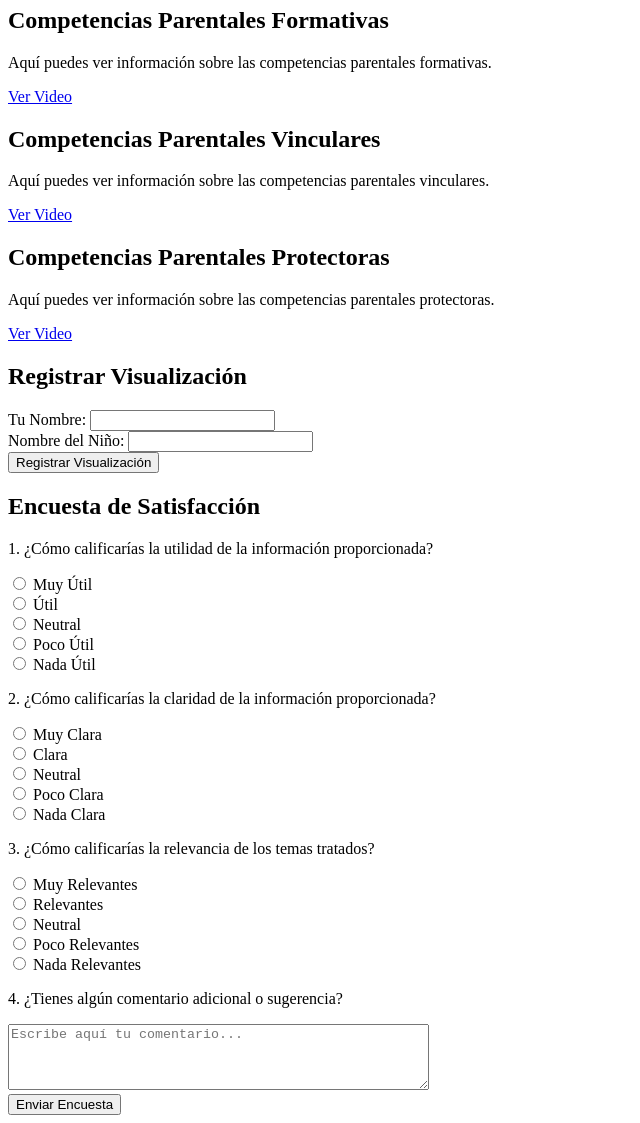
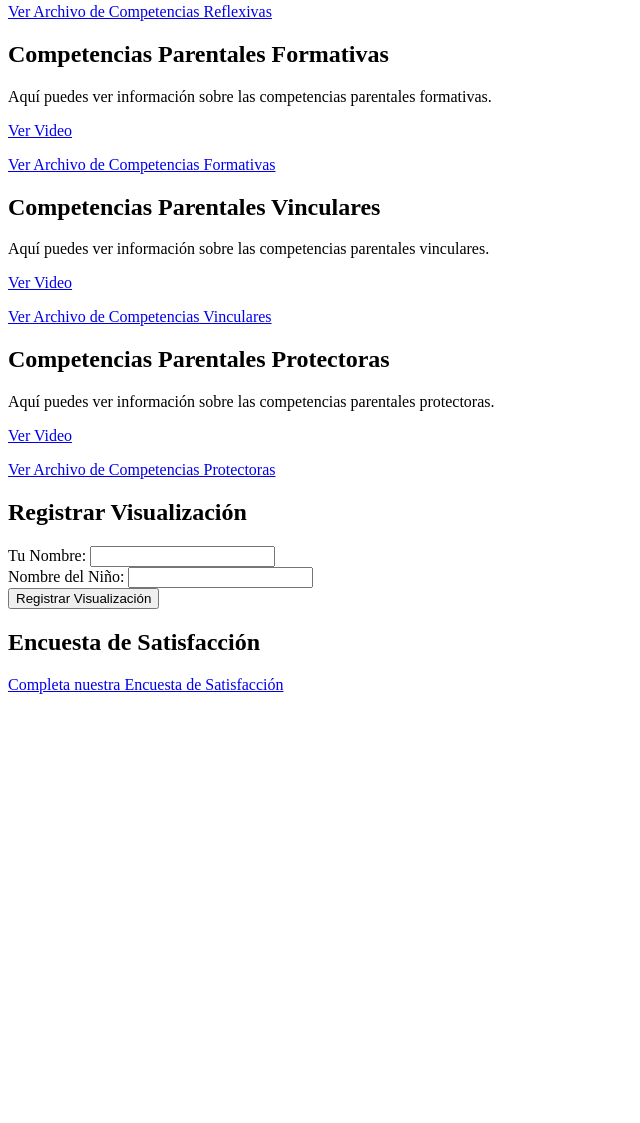
Before and after one commit to Yulisa-AM/competencias-parentales, a plain HTML site: page index.html in a window 1280 px wide. Shown: the part 192-1315 px from the top of the page, without its empty margins (0-640 px from the left). After the commit the page ends 902 px from the top, so only its background shows below. Drawn offline with Linux system fonts and the light colour scheme.

Commit message:
Add files via upload

```diff
--- a/index.html
+++ b/index.html
@@ -12,21 +12,25 @@
     <h2>Competencias Parentales Reflexivas</h2>
     <p>Aquí puedes ver información sobre las competencias parentales reflexivas.</p>
     <a href="https://youtu.be/Vv2ag-Wu2tw?si=7gxStHtJBUxW_zo5" target="_blank">Ver Video</a>
+    <p><a href="https://drive.google.com/file/d/FILE_ID/view" target="_blank">Ver Archivo de Competencias Reflexivas</a></p>
 
     <!-- Sección de Competencias Parentales Formativas -->
     <h2>Competencias Parentales Formativas</h2>
     <p>Aquí puedes ver información sobre las competencias parentales formativas.</p>
     <a href="https://youtu.be/pHGXMwfxfBI?si=IoQ_ARDfcz5aCiSO" target="_blank">Ver Video</a>
+    <p><a href="https://drive.google.com/file/d/FILE_ID/view" target="_blank">Ver Archivo de Competencias Formativas</a></p>
 
     <!-- Sección de Competencias Parentales Vinculares -->
     <h2>Competencias Parentales Vinculares</h2>
     <p>Aquí puedes ver información sobre las competencias parentales vinculares.</p>
     <a href="https://youtu.be/hvAPIawOuXY?si=kyj6E42UF2eOzW2c" target="_blank">Ver Video</a>
+    <p><a href="https://drive.google.com/file/d/FILE_ID/view" target="_blank">Ver Archivo de Competencias Vinculares</a></p>
 
     <!-- Sección de Competencias Parentales Protectoras -->
     <h2>Competencias Parentales Protectoras</h2>
     <p>Aquí puedes ver información sobre las competencias parentales protectoras.</p>
     <a href="https://youtu.be/h9Az9PLCEQc?si=Z4x9Xf4JXxT4cDdR" target="_blank">Ver Video</a>
+    <p><a href="https://drive.google.com/file/d/FILE_ID/view" target="_blank">Ver Archivo de Competencias Protectoras</a></p>
 
     <!-- Sección de Registro de Visualización -->
     <h2>Registrar Visualización</h2>
@@ -40,48 +44,7 @@
 
     <!-- Encuesta de Satisfacción -->
     <h2>Encuesta de Satisfacción</h2>
-    <form id="encuestaForm" action="https://docs.google.com/forms/d/e/xczVsEWHZs19Dk7fA/formResponse" method="POST">
-        <p>1. ¿Cómo calificarías la utilidad de la información proporcionada?</p>
-        <input type="radio" id="utilidad1" name="entry.1234567890" value="Muy Útil">
-        <label for="utilidad1">Muy Útil</label><br>
-        <input type="radio" id="utilidad2" name="entry.1234567890" value="Útil">
-        <label for="utilidad2">Útil</label><br>
-        <input type="radio" id="utilidad3" name="entry.1234567890" value="Neutral">
-        <label for="utilidad3">Neutral</label><br>
-        <input type="radio" id="utilidad4" name="entry.1234567890" value="Poco Útil">
-        <label for="utilidad4">Poco Útil</label><br>
-        <input type="radio" id="utilidad5" name="entry.1234567890" value="Nada Útil">
-        <label for="utilidad5">Nada Útil</label><br>
-
-        <p>2. ¿Cómo calificarías la claridad de la información proporcionada?</p>
-        <input type="radio" id="claridad1" name="entry.0987654321" value="Muy Clara">
-        <label for="claridad1">Muy Clara</label><br>
-        <input type="radio" id="claridad2" name="entry.0987654321" value="Clara">
-        <label for="claridad2">Clara</label><br>
-        <input type="radio" id="claridad3" name="entry.0987654321" value="Neutral">
-        <label for="claridad3">Neutral</label><br>
-        <input type="radio" id="claridad4" name="entry.0987654321" value="Poco Clara">
-        <label for="claridad4">Poco Clara</label><br>
-        <input type="radio" id="claridad5" name="entry.0987654321" value="Nada Clara">
-        <label for="claridad5">Nada Clara</label><br>
-
-        <p>3. ¿Cómo calificarías la relevancia de los temas tratados?</p>
-        <input type="radio" id="relevancia1" name="entry.1122334455" value="Muy Relevantes">
-        <label for="relevancia1">Muy Relevantes</label><br>
-        <input type="radio" id="relevancia2" name="entry.1122334455" value="Relevantes">
-        <label for="relevancia2">Relevantes</label><br>
-        <input type="radio" id="relevancia3" name="entry.1122334455" value="Neutral">
-        <label for="relevancia3">Neutral</label><br>
-        <input type="radio" id="relevancia4" name="entry.1122334455" value="Poco Relevantes">
-        <label for="relevancia4">Poco Relevantes</label><br>
-        <input type="radio" id="relevancia5" name="entry.1122334455" value="Nada Relevantes">
-        <label for="relevancia5">Nada Relevantes</label><br>
-
-        <p>4. ¿Tienes algún comentario adicional o sugerencia?</p>
-        <textarea id="comentario" name="entry.5566778899" rows="4" cols="50" placeholder="Escribe aquí tu comentario..."></textarea><br>
-
-        <input type="submit" value="Enviar Encuesta">
-    </form>
+    <p><a href="https://docs.google.com/forms/d/e/1FAIpQLScmFVoxeknQ9bZogtcBW3alXtsgy6Q9b6n2koYhlgGunrdwCw/viewform?usp=sf_link" target="_blank">Completa nuestra Encuesta de Satisfacción</a></p>
 
     <script>
         function registrarVisualizacion() {
```
